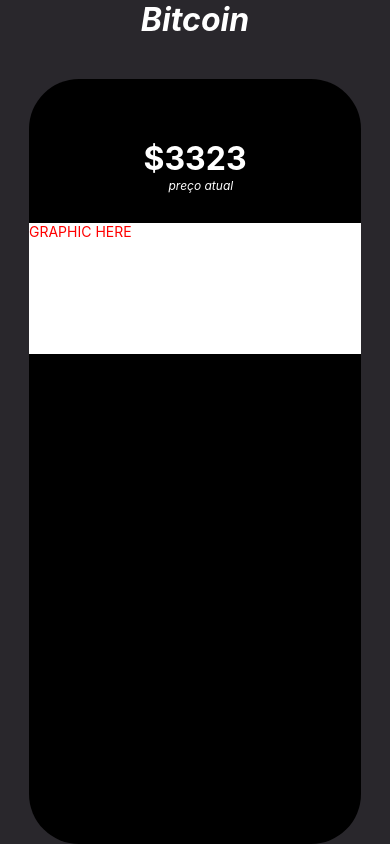
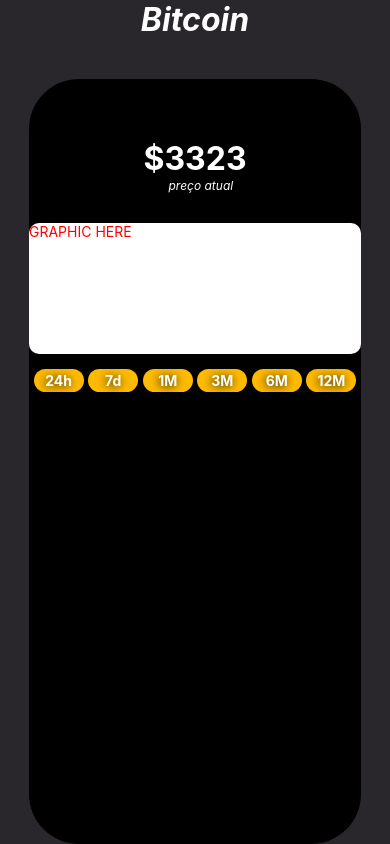
Before and after one commit to araujo0608/bitprice, a React Native app: screen / in a window 390 px wide. Built offline with nearby package versions, Linux system fonts and the light colour scheme.

Commit message:
display button filters

```diff
--- a/src/components/Main/CurrentPrice/styles.js
+++ b/src/components/Main/CurrentPrice/styles.js
@@ -2,7 +2,7 @@
 
 const styles = StyleSheet.create({
     containerText:{
-        marginTop: 60
+        marginTop: 60,
     },
     mainText:{
         fontSize: 32,
--- a/src/components/Main/HistoryGraphic/styles.js
+++ b/src/components/Main/HistoryGraphic/styles.js
@@ -5,7 +5,8 @@
         backgroundColor: 'white',
         height: 131,
         width: '100%',
-        marginTop: 30
+        marginTop: 30,
+        borderRadius: 10
     },
 
     test:{
--- /dev/null
+++ b/src/components/Main/QuotationsList/ButtonFilters/index.js
@@ -0,0 +1,17 @@
+import React, { Fragment } from 'react';
+import { TouchableOpacity, Text } from 'react-native';
+import styles from './styles';
+
+const ButtonFilter = (props) => {
+    return(
+      <Fragment>
+        <TouchableOpacity
+            style={styles.btnFilter}
+            onPress={() => console.warn('clicked')}>
+            <Text style={styles.txtFilter}>{props.text}</Text>
+        </TouchableOpacity>
+      </Fragment>
+    )
+}
+
+export default ButtonFilter;
--- /dev/null
+++ b/src/components/Main/QuotationsList/ButtonFilters/styles.js
@@ -0,0 +1,22 @@
+import { StyleSheet } from 'react-native';
+
+const styles = StyleSheet.create({
+    btnFilter:{
+        backgroundColor: '#FFBB00',
+        width: 50,
+        borderRadius: 50,
+        alignItems: 'center',
+        justifyContent: 'center'
+    },
+    txtFilter:{
+        padding: 3,
+        color: '#ffffff',
+        fontSize: 14,
+        fontWeight: 'bold',
+        textShadowColor: 'black',
+        textShadowOffset: {width: -1, height: 1},
+        textShadowRadius: 10
+    }
+});
+
+export default styles;
--- a/src/components/Main/QuotationsList/index.js
+++ b/src/components/Main/QuotationsList/index.js
@@ -0,0 +1,23 @@
+import React, { Fragment } from 'react';
+import { ScrollView, View } from 'react-native';
+import styles from './styles';
+import ButtonFilter from './ButtonFilters';
+
+const QuotationList = () => {
+    return(
+        <Fragment>
+            <View style={styles.containerButtons}>
+                <ButtonFilter text={"24h"}/>
+                <ButtonFilter text={"7d"}/>
+                <ButtonFilter text={"1M"}/>
+                <ButtonFilter text={"3M"}/>
+                <ButtonFilter text={"6M"}/>
+                <ButtonFilter text={"12M"}/>
+            </View>
+            <ScrollView>
+            </ScrollView>
+        </Fragment>
+    )
+}
+
+export default QuotationList;
--- a/src/components/Main/QuotationsList/styles.js
+++ b/src/components/Main/QuotationsList/styles.js
@@ -0,0 +1,12 @@
+import { StyleSheet } from 'react-native';
+
+const styles = StyleSheet.create({
+    containerButtons:{
+        width: '100%',
+        flexDirection: 'row',
+        paddingVertical: 15,
+        justifyContent: 'space-evenly'
+    }
+});
+
+export default styles;
--- a/src/components/Main/index.js
+++ b/src/components/Main/index.js
@@ -1,14 +1,16 @@
 import React from 'react';
-import { SafeAreaView, Text } from 'react-native';
+import { SafeAreaView, Text, TouchableOpacity, View } from 'react-native';
 import styles from './styles';
 import CurrentPrice from './CurrentPrice';
 import HistoryGraphic from './HistoryGraphic';
+import QuotationList from './QuotationsList';
 
 const Main = () => {
     return(
       <SafeAreaView style={styles.mainContainer}>
         <CurrentPrice/>
         <HistoryGraphic />
+        <QuotationList />
       </SafeAreaView>
     )
 }
```
